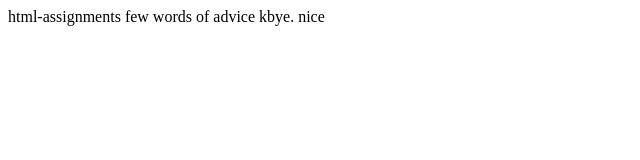
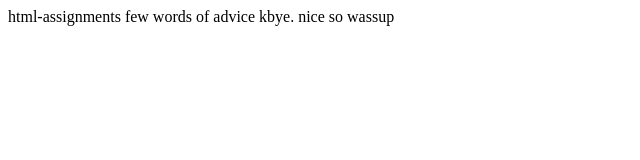
Before and after one commit to Shravya-Manety/freshersbatch-oct16, a plain HTML site: page html-assign.html in a window 1280 px wide. Shown: the full height of the page, 0-640 px from the left. Drawn offline with Linux system fonts and the light colour scheme.

Commit message:
Readme.txt committed after second change

```diff
--- a/html-assign.html
+++ b/html-assign.html
@@ -5,5 +5,6 @@
 	few words of advice
 	kbye.
 	nice
+	so wassup
 	</body>
 </html>
```
